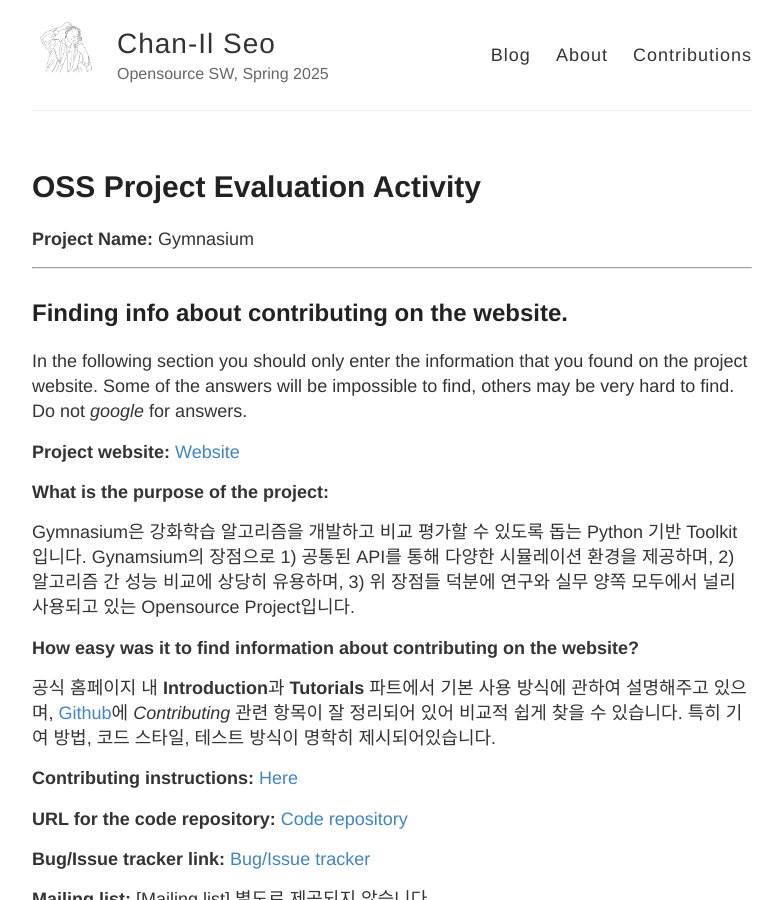
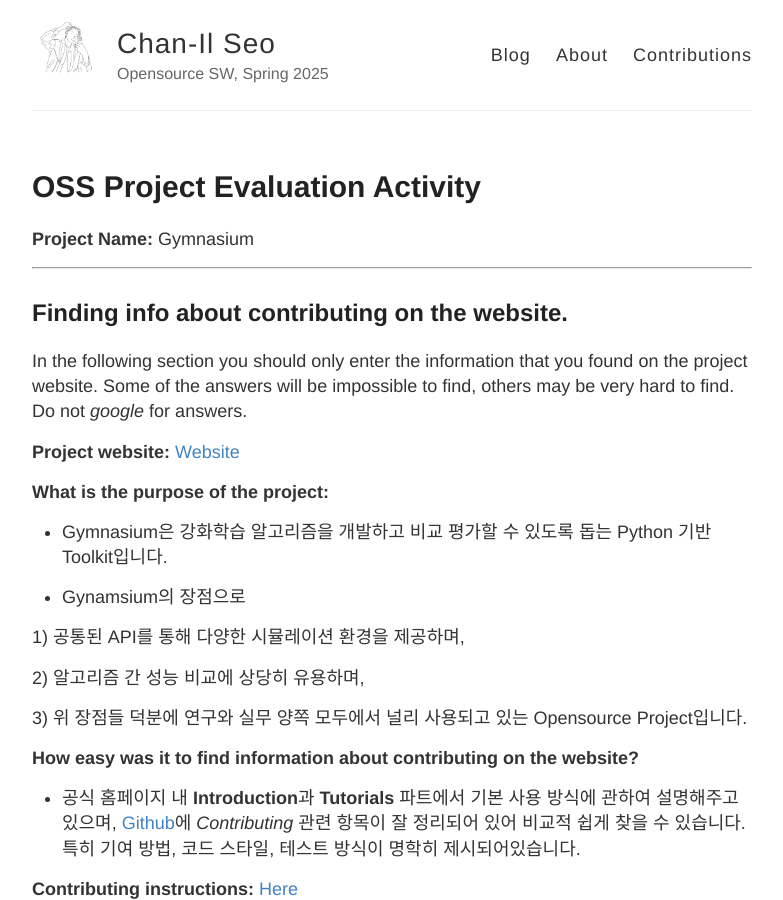
Before and after one commit to IISE-OSS25/seochanit-blog, a Jekyll site: the page built from _posts/2025-05-31-Article01.md, in a window 1280 px wide and 900 px high. Shown: the whole window, without its empty margins (248-1031 px from the left). Built offline with Jekyll 4.4.1, drawn with Linux system fonts in a browser that asks for light colours; some of the changed text lies outside the part shown.

```diff
--- a/_posts/2025-05-31-Article01.md
+++ b/_posts/2025-05-31-Article01.md
@@ -20,16 +20,20 @@ __Project website:__ [Website](https://gymnasium.farama.org)
 
 __What is the purpose of the project:__
 
-Gymnasium은 강화학습 알고리즘을 개발하고 비교 평가할 수 있도록 돕는 Python 기반 Toolkit입니다.
-Gynamsium의 장점으로
+- Gymnasium은 강화학습 알고리즘을 개발하고 비교 평가할 수 있도록 돕는 Python 기반 Toolkit입니다.
+
+- Gynamsium의 장점으로
+
 1) 공통된 API를 통해 다양한 시뮬레이션 환경을 제공하며,
+
 2) 알고리즘 간 성능 비교에 상당히 유용하며,
+
 3) 위 장점들 덕분에 연구와 실무 양쪽 모두에서 널리 사용되고 있는 Opensource Project입니다.
 
 
 __How easy was it to find information about contributing on the website?__
 
-공식 홈페이지 내 **Introduction**과 **Tutorials** 파트에서 기본 사용 방식에 관하여 설명해주고 있으며, [Github](https://github.com/Farama-Foundation/Gymnasium)에 *Contributing* 관련 항목이 잘 정리되어 있어 비교적 쉽게 찾을 수 있습니다. 특히 기여 방법, 코드 스타일, 테스트 방식이 명학히 제시되어있습니다.
+- 공식 홈페이지 내 **Introduction**과 **Tutorials** 파트에서 기본 사용 방식에 관하여 설명해주고 있으며, [Github](https://github.com/Farama-Foundation/Gymnasium)에 *Contributing* 관련 항목이 잘 정리되어 있어 비교적 쉽게 찾을 수 있습니다. 특히 기여 방법, 코드 스타일, 테스트 방식이 명학히 제시되어있습니다.
 
 
 __Contributing instructions:__ [Here](https://github.com/Farama-Foundation/Gymnasium/blob/main/CONTRIBUTING.md)
@@ -59,7 +63,7 @@ __URL for contributing instructions:__ [Contributing instructions](https://githu
 
 __Are the contributing instructions clear?__
 
-매우 명확하게 명시되어있습니다. 개발 환경 설정, 코드 스타일 규칙까지 구체적으로 안내되어 있어 경험이 없어도 따라 실행하기에 용이한 구조입니다.
+- 매우 명확하게 명시되어있습니다. 개발 환경 설정, 코드 스타일 규칙까지 구체적으로 안내되어 있어 경험이 없어도 따라 실행하기에 용이한 구조입니다.
 
 
 __URL for code of conduct / community norms / community guildelines:__ [Community Guidelines](https://github.com/Farama-Foundation/Gymnasium/blob/main/CODE_OF_CONDUCT.md)
@@ -69,13 +73,15 @@ __URL for instructions for users to download and install the package:__  [here](
 
 __Are these instructions clear? Do you think they would be easy to follow?__
 
-설치 관련 설명은 매우 직관적이고 단계별로 구성되어있습니다. 초보자인 저도 공식 문서를 따라하면 무리 없이 실행 환경을 구성할 수 있을 정도로 쉽게 설명되어있습니다.
+- 설치 관련 설명은 매우 직관적이고 단계별로 구성되어있습니다. 초보자인 저도 공식 문서를 따라하면 무리 없이 실행 환경을 구성할 수 있을 정도로 쉽게 설명되어있습니다.
 
 
 __URL for instructions for how to install development environment:__ [here](https://github.com/Farama-Foundation/Gymnasium/blob/main/CONTRIBUTING.md)
 
 
-__Are these instruction clear? Do you think they would be easy to follow?__ 개발 환경 설정 방법 또한 Conda 기반 환경 설정, 의존성 설치, 테스트 실행 방법 등이 체계적으로 설명되어 있어 명확합니다.
+__Are these instruction clear? Do you think they would be easy to follow?__
+
+- 개발 환경 설정 방법 또한 Conda 기반 환경 설정, 의존성 설치, 테스트 실행 방법 등이 체계적으로 설명되어 있어 명확합니다.
 
 
 __Number of contributors:__ 약 900 contributors
@@ -178,38 +184,40 @@ __Pull requests__
 ## Summary assesment
 __How friendly is this project for beginner contributors?__
 
-초보자에게 매우 친절한 프로젝트입니다. 기여 가이드라인이 잘 정리되어 있으며, TUTORIAL에 관한 내용으로 대다수 구성되어있습니다.
+- 초보자에게 매우 친절한 프로젝트입니다.
+
+- 기여 가이드라인이 잘 정리되어 있으며, TUTORIAL에 관한 내용으로 대다수 구성되어있습니다.
 
 
 
 
 __Do the maintainers respond helpfully to questions in issues?__
 
-이슈에 관하여 남겨진 질문에 대해서도 정중한 답변을 남깁니다. 다만, 명확한 답을 주는게 아닌 여러가지 선택지를 주는 경향이 있습니다.
+- 이슈에 관하여 남겨진 질문에 대해서도 정중한 답변을 남깁니다. 다만, 명확한 답을 주는게 아닌 여러가지 선택지를 주는 경향이 있습니다.
 
 
 
 __Are people friendly in the issues, discussion forum, and chat (for example, IRC or Slack)?__
 
-GitHub의 이슈는 대체로 상위 Contributor들만 활발한 경향이 있습니다. 이는 아직 RL에 대한 관심도 자체가 부족하여 발생한 문제로 보입니다.
+- GitHub의 이슈는 대체로 상위 Contributor들만 활발한 경향이 있습니다. 이는 아직 RL에 대한 관심도 자체가 부족하여 발생한 문제로 보입니다.
 
 
 __Do pull requests get reviewed?__
 
-대부분의 PR은 리뷰를 받고, 적절한 피드백도 제공됩니다.
+- 대부분의 PR은 리뷰를 받고, 적절한 피드백도 제공됩니다.
 
 
 __Do maintainers thank people for their contributions?__
 
-Merge되거나 Closed될때 간단한 감사 메세지로 끝냅니다.
+- Merge되거나 Closed될때 간단한 감사 메세지로 끝냅니다.
 
 
 
 __Are there special skills required to contribute to the project? If so, what are they?__
 
-Python 프로그래밍, RL의 구조에 관한 지식과 스킬이 있으면 도움이 됩니다.
+- Python 프로그래밍, RL의 구조에 관한 지식과 스킬이 있으면 도움이 됩니다.
 
 
 __Are there any special hardware/software requirements to be able to contribute to the project? If so, what are they?__
 
-RL 특성상 특별한 하드웨어는 필요 없으며, 일반적인 Python 환경 및 CPU 환경에서도 작업 가능합니다.
+- RL 특성상 특별한 하드웨어는 필요 없으며, 일반적인 Python 환경 및 CPU 환경에서도 작업 가능합니다.
```
